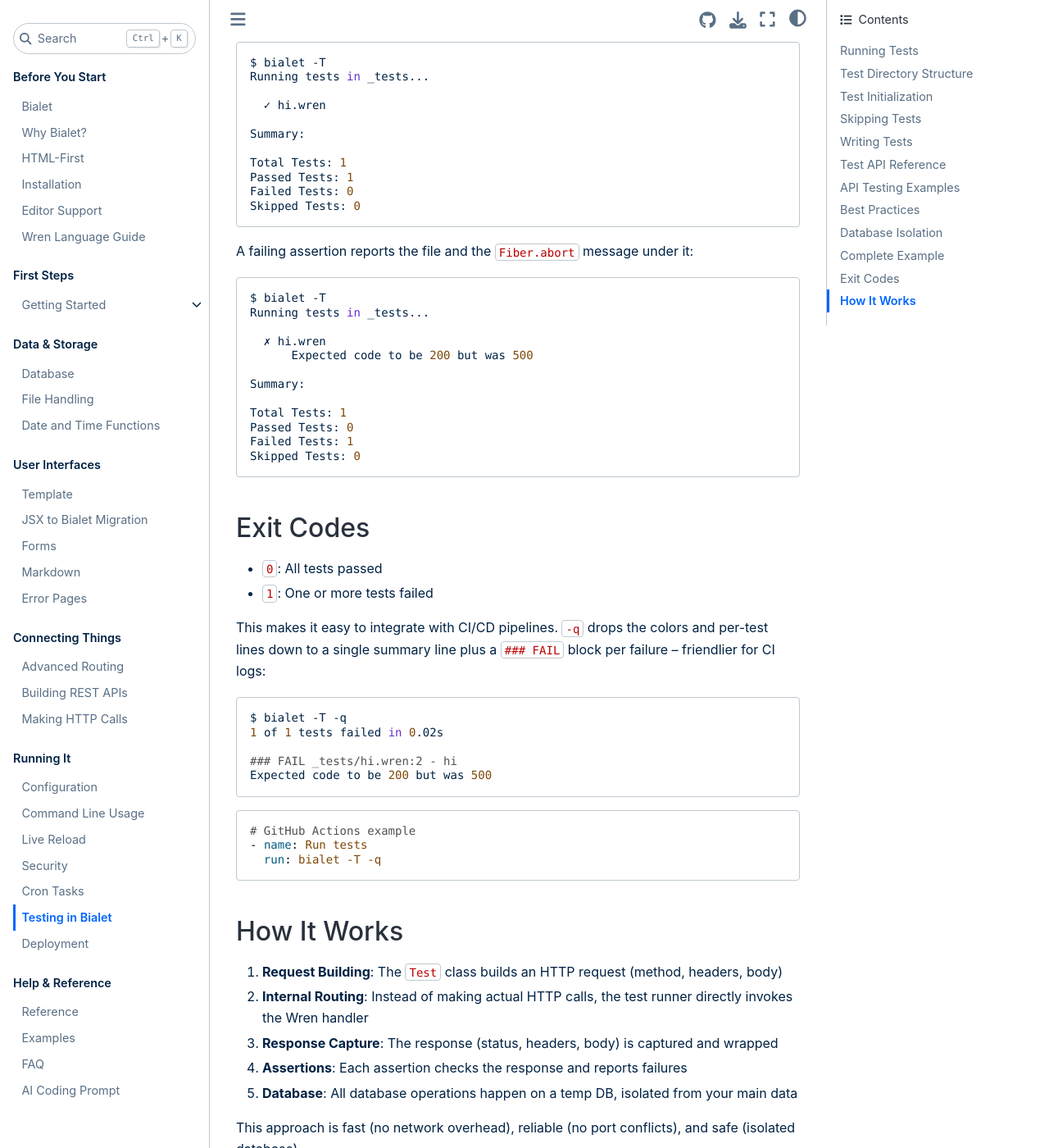
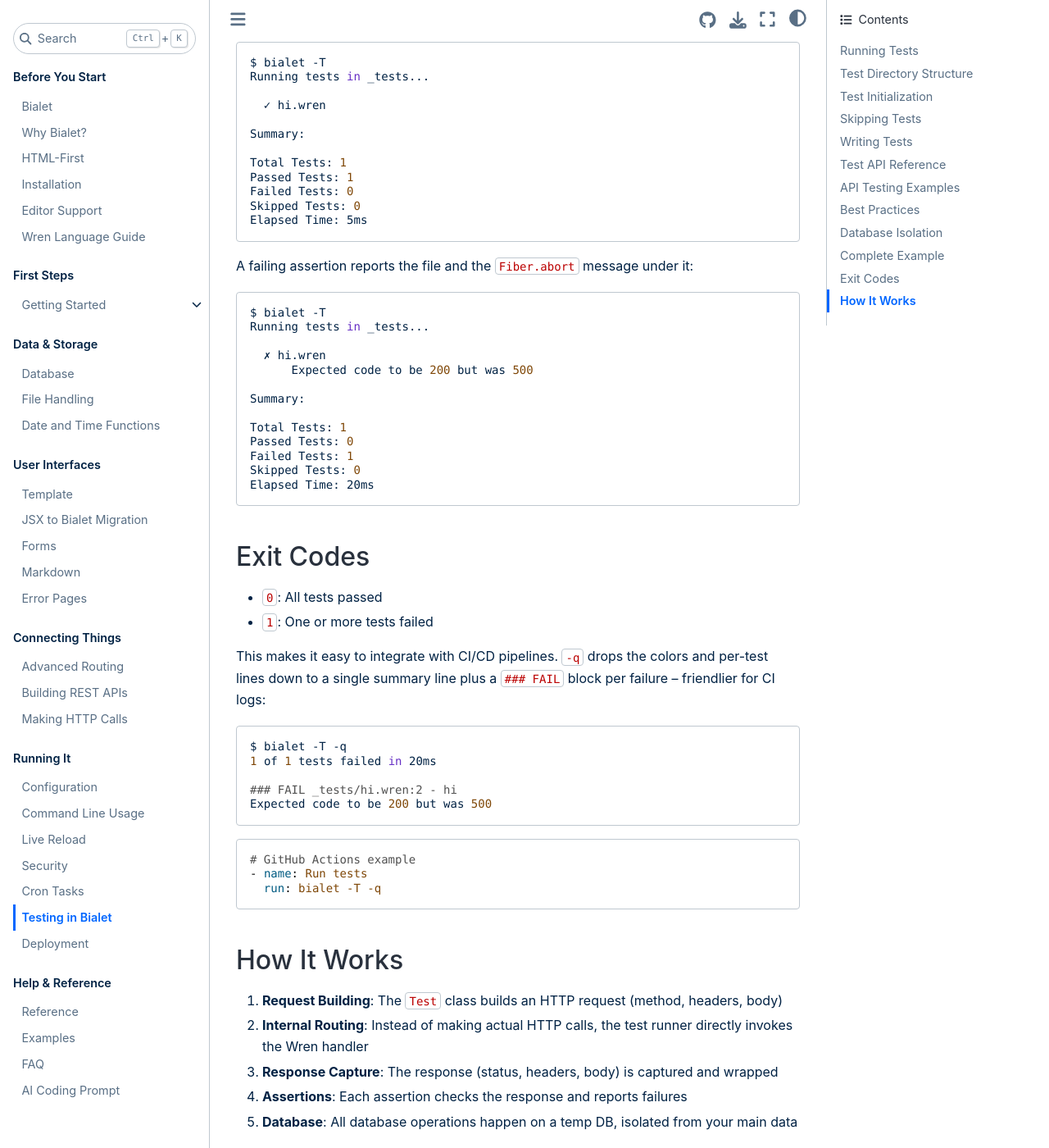
Before and after one commit to bialet/bialet, a Sphinx documentation site: the page built from docs/tests.md, in a window 1280 px wide and 1400 px high, scrolled down 8995 px. Shown: the whole window at 82% size. Built offline with Sphinx 7.4.7 and the Sphinx Book theme 1.1.4, drawn with Linux system fonts in a browser that asks for light colours; the version number could not be read and is left out.

Commit message:
test: report elapsed time in milliseconds for -T and run.sh suites

````diff
--- a/docs/tests.md
+++ b/docs/tests.md
@@ -402,6 +402,7 @@
 Passed Tests: 1
 Failed Tests: 0
 Skipped Tests: 0
+Elapsed Time: 5ms
 ```
 
 A failing assertion reports the file and the `Fiber.abort` message under it:
@@ -419,6 +420,7 @@
 Passed Tests: 0
 Failed Tests: 1
 Skipped Tests: 0
+Elapsed Time: 20ms
 ```
 
 ## Exit Codes
@@ -432,7 +434,7 @@
 
 ```bash
 $ bialet -T -q
-1 of 1 tests failed in 0.02s
+1 of 1 tests failed in 20ms
 
 ### FAIL _tests/hi.wren:2 - hi
 Expected code to be 200 but was 500
````
Also changed, not shown: CONTRIBUTING.md (+1 -1 lines), 2 other files.
